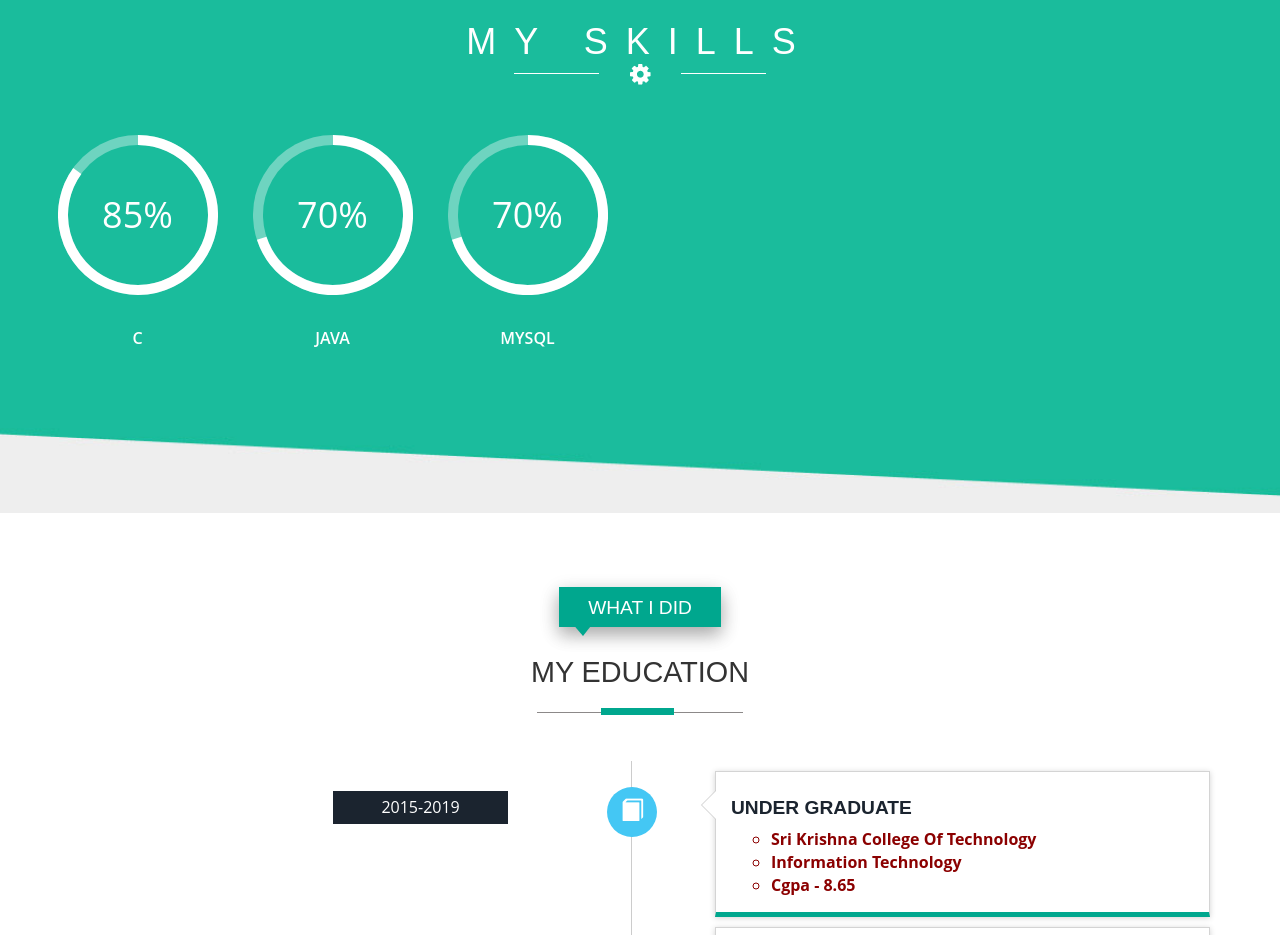
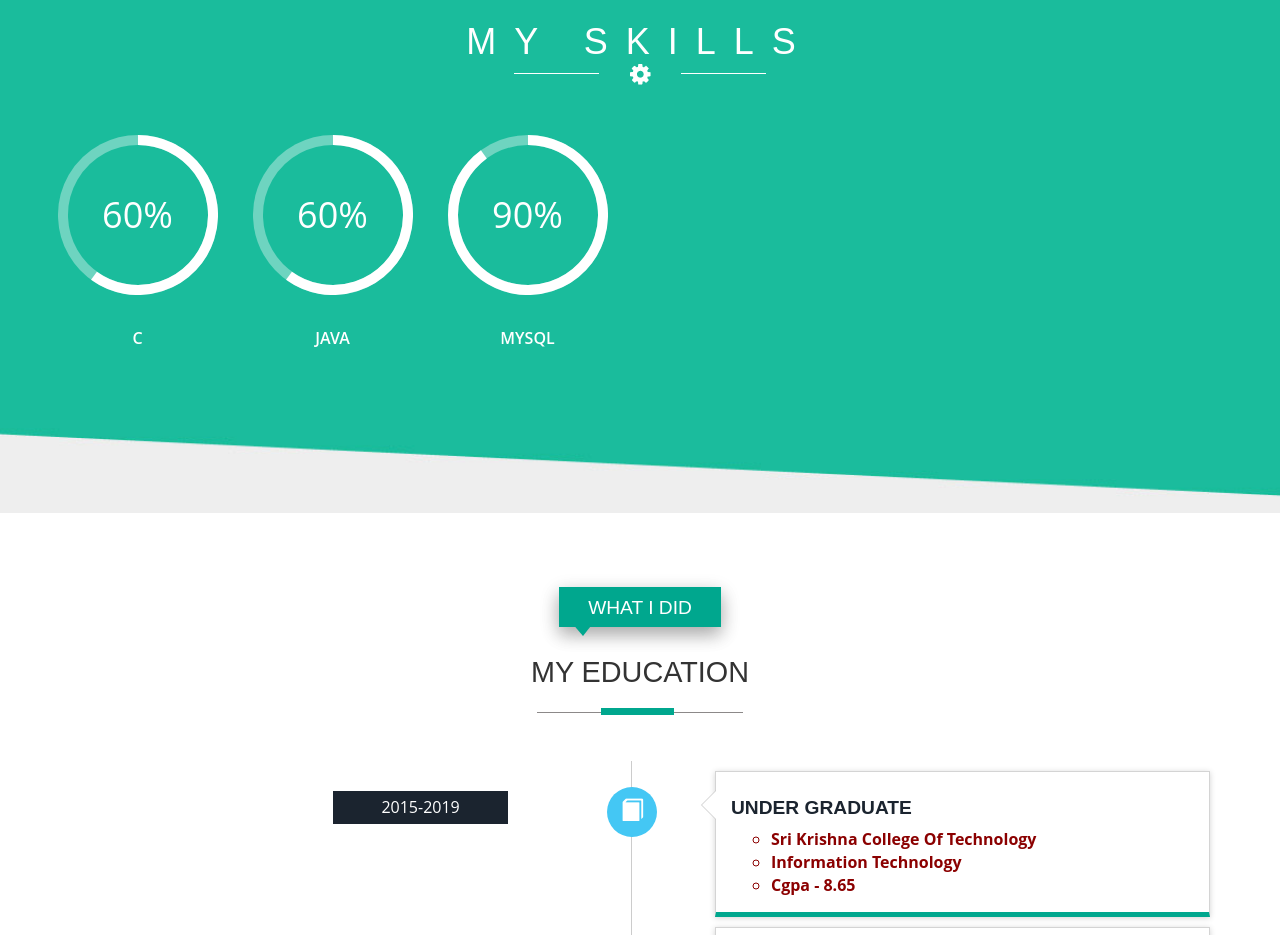
Before and after one commit to Ramya1603/Ramya1603.github.io, a plain HTML site: page index.html in a window 1280 px wide. Shown: the part 1380-2315 px from the top of the page. Drawn offline with Linux system fonts and the light colour scheme; files whose address does not match are found by name.

Commit message:
Update index.html

```diff
--- a/index.html
+++ b/index.html
@@ -488,7 +488,7 @@ System to auto evaluate and assess the work completed for a particular work and
 
 						];
 
-					var percentage=[85,70,70,50,70,75];
+					var percentage=[60,60,90,50,70,75];
 
 					for (var i = 1; i <7; i++)
 
```
